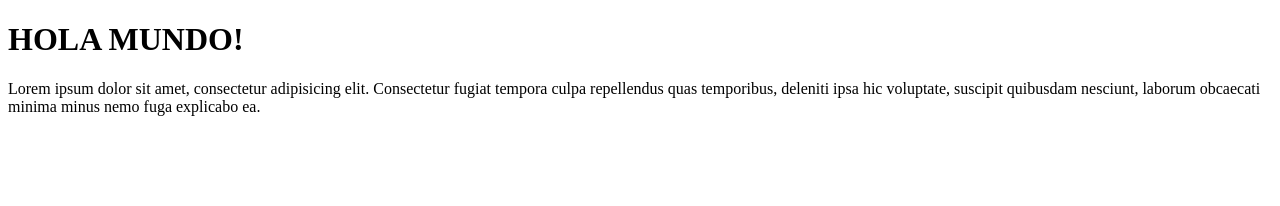
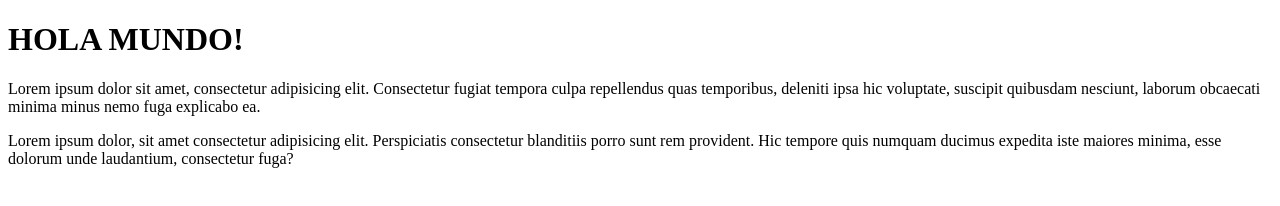
Before and after one commit to Eliherc1/basic_repo, a plain HTML site: page index.html in a window 1280 px wide. Drawn offline with Linux system fonts and the light colour scheme.

Commit message:
2do cambio

```diff
--- a/index.html
+++ b/index.html
@@ -9,5 +9,6 @@
 <body>
    <H1>HOLA MUNDO!</H1>
    <p>Lorem ipsum dolor sit amet, consectetur adipisicing elit. Consectetur fugiat tempora culpa repellendus quas temporibus, deleniti ipsa hic voluptate, suscipit quibusdam nesciunt, laborum obcaecati minima minus nemo fuga explicabo ea.</p>
+    <p>Lorem ipsum dolor, sit amet consectetur adipisicing elit. Perspiciatis consectetur blanditiis porro sunt rem provident. Hic tempore quis numquam ducimus expedita iste maiores minima, esse dolorum unde laudantium, consectetur fuga?</p>
 </body>
 </html>
```
